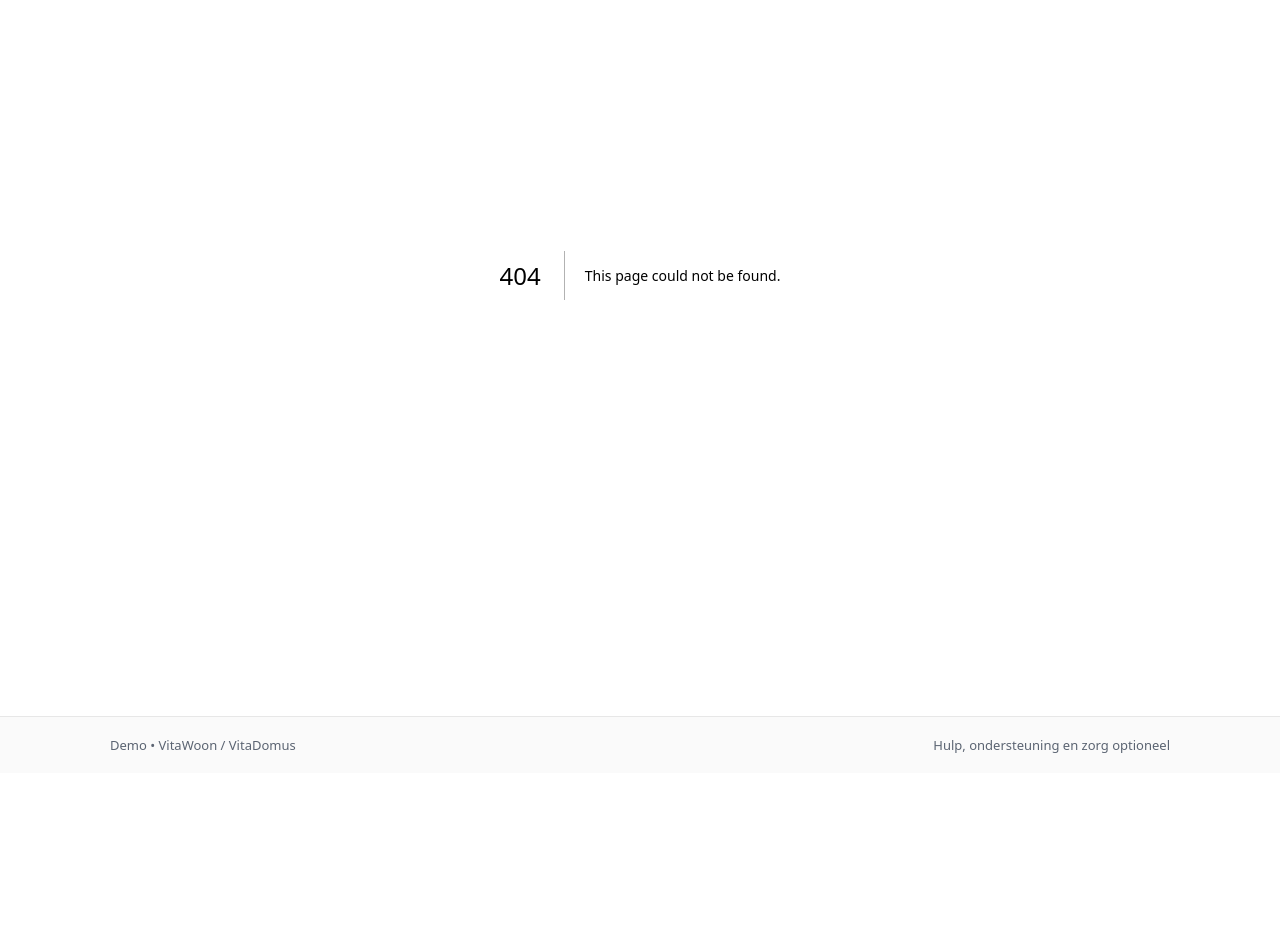
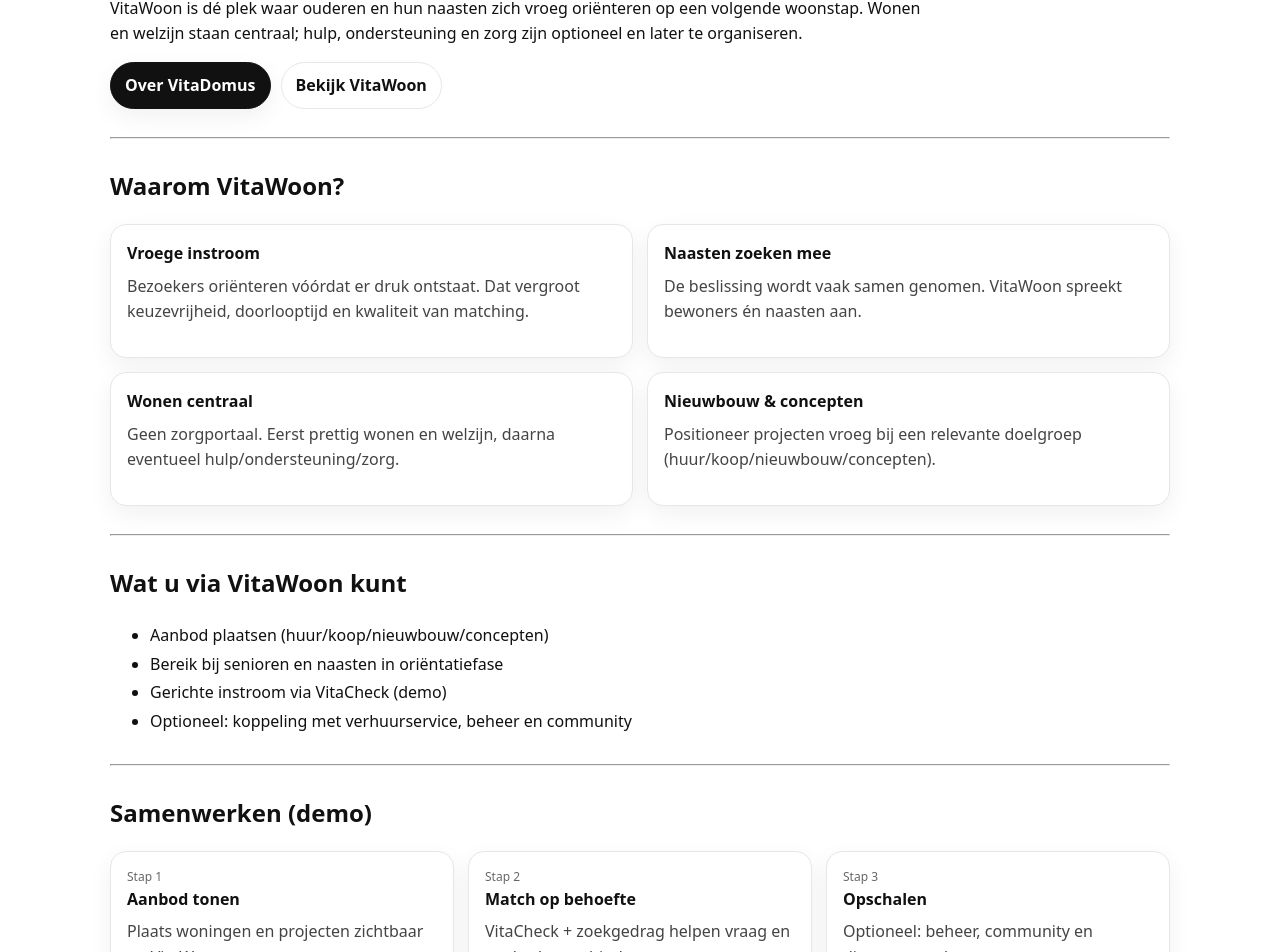
Before and after one commit to 4gcnny5cxp-dot/VitaWoon-demo-clean, a Next.js app: page /voor-aanbieders in a window 1280 px wide. Before the commit this address had no page. Shown: the part 194-1146 px from the top of the page. Before the commit the page ends 967 px from the top, so only its background shows below. Built offline with nearby package versions, Linux system fonts and the light colour scheme.

Commit message:
Create voor-aanbieders.tsx

```diff
--- /dev/null
+++ b/pages/voor-aanbieders.tsx
@@ -0,0 +1,82 @@
+export default function VoorAanbieders() {
+  return (
+    <main>
+      <div className="container">
+        <h1>Voor aanbieders</h1>
+        <p className="muted" style={{ maxWidth: 820 }}>
+          VitaWoon is dé plek waar ouderen en hun naasten zich vroeg oriënteren op een volgende woonstap.
+          Wonen en welzijn staan centraal; hulp, ondersteuning en zorg zijn optioneel en later te organiseren.
+        </p>
+
+        <div className="btnRow">
+          <a className="btn btnPrimary" href="/vitadomus">Over VitaDomus</a>
+          <a className="btn btnGhost" href="/woningen">Bekijk VitaWoon</a>
+        </div>
+
+        <hr style={{ margin: "28px 0" }} />
+
+        <h2>Waarom VitaWoon?</h2>
+        <div style={{ display: "grid", gap: 14, gridTemplateColumns: "1fr 1fr", marginTop: 12 }}>
+          <Card
+            title="Vroege instroom"
+            text="Bezoekers oriënteren vóórdat er druk ontstaat. Dat vergroot keuzevrijheid, doorlooptijd en kwaliteit van matching."
+          />
+          <Card
+            title="Naasten zoeken mee"
+            text="De beslissing wordt vaak samen genomen. VitaWoon spreekt bewoners én naasten aan."
+          />
+          <Card
+            title="Wonen centraal"
+            text="Geen zorgportaal. Eerst prettig wonen en welzijn, daarna eventueel hulp/ondersteuning/zorg."
+          />
+          <Card
+            title="Nieuwbouw & concepten"
+            text="Positioneer projecten vroeg bij een relevante doelgroep (huur/koop/nieuwbouw/concepten)."
+          />
+        </div>
+
+        <hr style={{ margin: "28px 0" }} />
+
+        <h2>Wat u via VitaWoon kunt</h2>
+        <ul style={{ lineHeight: 1.8, marginTop: 10 }}>
+          <li>Aanbod plaatsen (huur/koop/nieuwbouw/concepten)</li>
+          <li>Bereik bij senioren en naasten in oriëntatiefase</li>
+          <li>Gerichte instroom via VitaCheck (demo)</li>
+          <li>Optioneel: koppeling met verhuurservice, beheer en community</li>
+        </ul>
+
+        <hr style={{ margin: "28px 0" }} />
+
+        <h2>Samenwerken (demo)</h2>
+        <div style={{ display: "grid", gap: 14, gridTemplateColumns: "1fr 1fr 1fr", marginTop: 12 }}>
+          <Step number="1" title="Aanbod tonen" text="Plaats woningen en projecten zichtbaar op VitaWoon." />
+          <Step number="2" title="Match op behoefte" text="VitaCheck + zoekgedrag helpen vraag en aanbod te verbinden." />
+          <Step number="3" title="Opschalen" text="Optioneel: beheer, community en diensten rondom wonen." />
+        </div>
+
+        <p style={{ marginTop: 22 }}>
+          <a className="link" href="/">← Terug</a>
+        </p>
+      </div>
+    </main>
+  );
+}
+
+function Card({ title, text }: { title: string; text: string }) {
+  return (
+    <div className="card">
+      <strong>{title}</strong>
+      <p style={{ marginTop: 8, color: "#444", lineHeight: 1.6 }}>{text}</p>
+    </div>
+  );
+}
+
+function Step({ number, title, text }: { number: string; title: string; text: string }) {
+  return (
+    <div className="card">
+      <div style={{ fontSize: 12, color: "#666" }}>Stap {number}</div>
+      <strong>{title}</strong>
+      <p style={{ marginTop: 8, color: "#444", lineHeight: 1.6 }}>{text}</p>
+    </div>
+  );
+}
```
